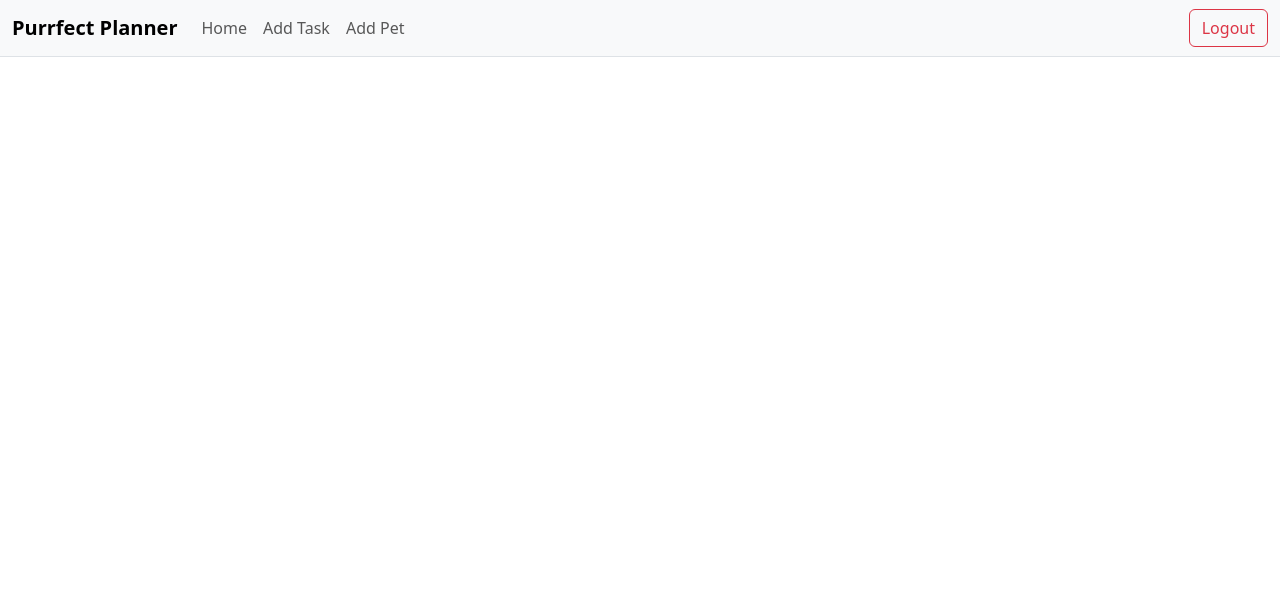
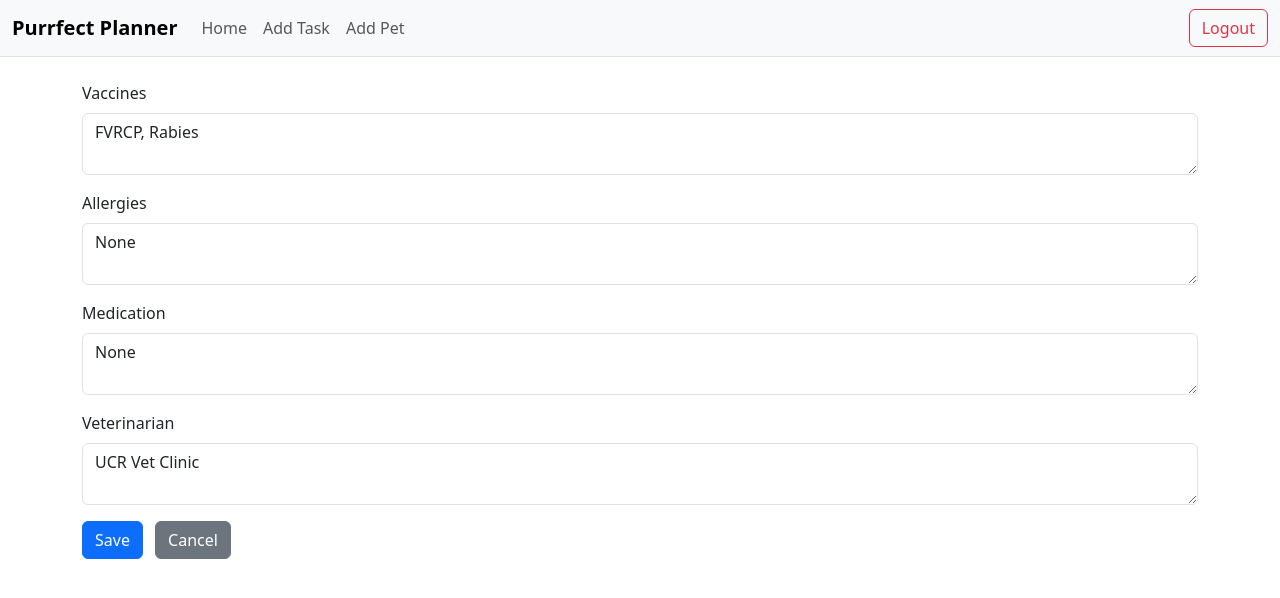
Before and after one commit to ShreyGK6/Purrfect_Planner, a Flask app: page /pets/1/edit in a window 1280 px wide. Shown: the top 598 px of the page. Run offline with Flask 3, Linux system fonts and the light colour scheme; a user stored in the database is signed in.

Commit message:
worked on edit_med.html, created it

```diff
--- a/templates/edit_med.html
+++ b/templates/edit_med.html
@@ -1,7 +1,30 @@
 {% extends 'base.html' %}
 {% block title %}Edit Medical Record ~ Purrfect Planner{% endblock %}
-
-this is edit medical records page
 {% block content %}
 
+<form method="POST">
+  <div class="mb-3">
+    <label for="vaccine" class="form-label">Vaccines</label>
+    <textarea class="form-control" id="vaccine" name="vaccine" rows="2">{{ records.vaccine }}</textarea>
+  </div>
+
+  <div class="mb-3">
+    <label for="allergies" class="form-label">Allergies</label>
+    <textarea class="form-control" id="allergies" name="allergies" rows="2">{{ records.allergies }}</textarea>
+  </div>
+
+  <div class="mb-3">
+    <label for="medication" class="form-label">Medication</label>
+    <textarea class="form-control" id="medication" name="medication" rows="2">{{ records.medication }}</textarea>
+  </div>
+
+  <div class="mb-3">
+    <label for="vet_info" class="form-label">Veterinarian</label>
+    <textarea class="form-control" id="vet_info" name="vet_info" rows="2">{{ records.vet_info }}</textarea>
+  </div>
+
+  <button type="submit" class="btn btn-primary">Save</button>
+  <a href="{{ url_for('medical_records', pet_id=pet.id) }}" class="btn btn-secondary ms-2">Cancel</a>
+</form>
+
 {% endblock %}
```
